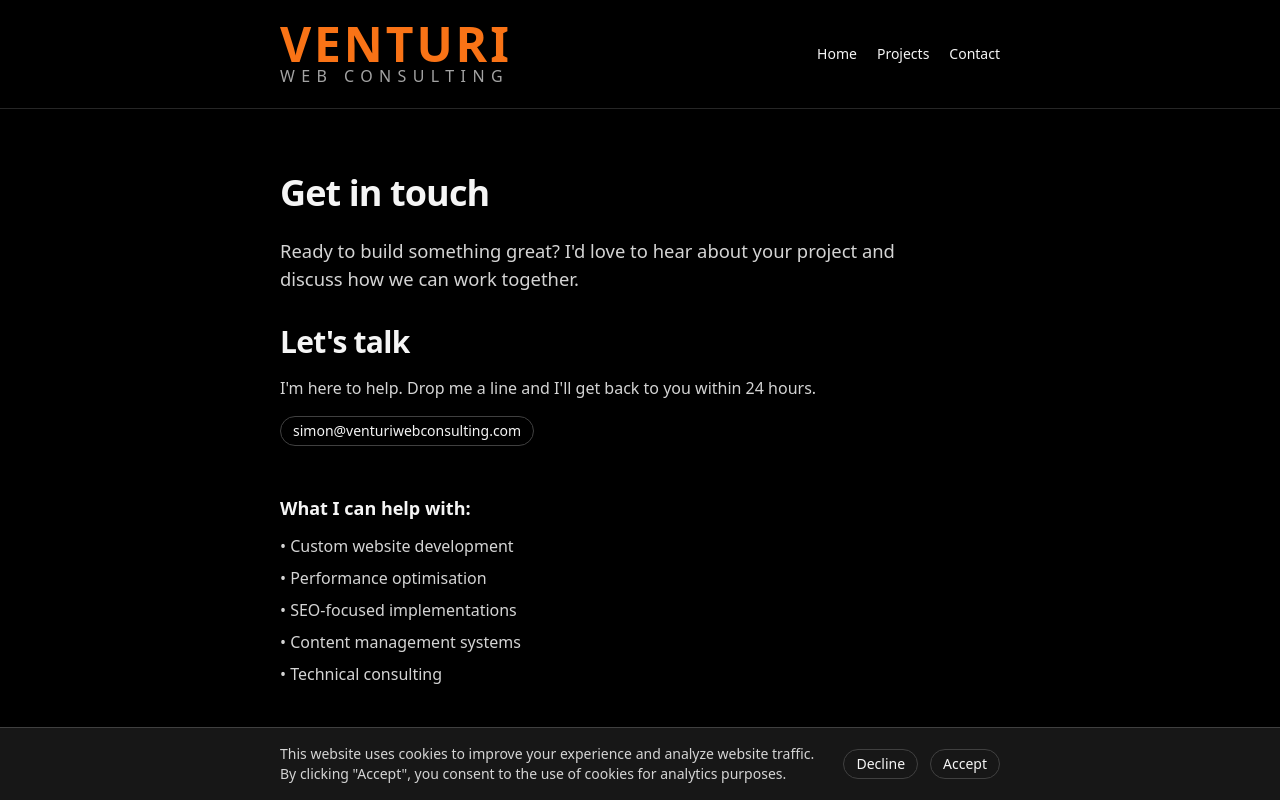
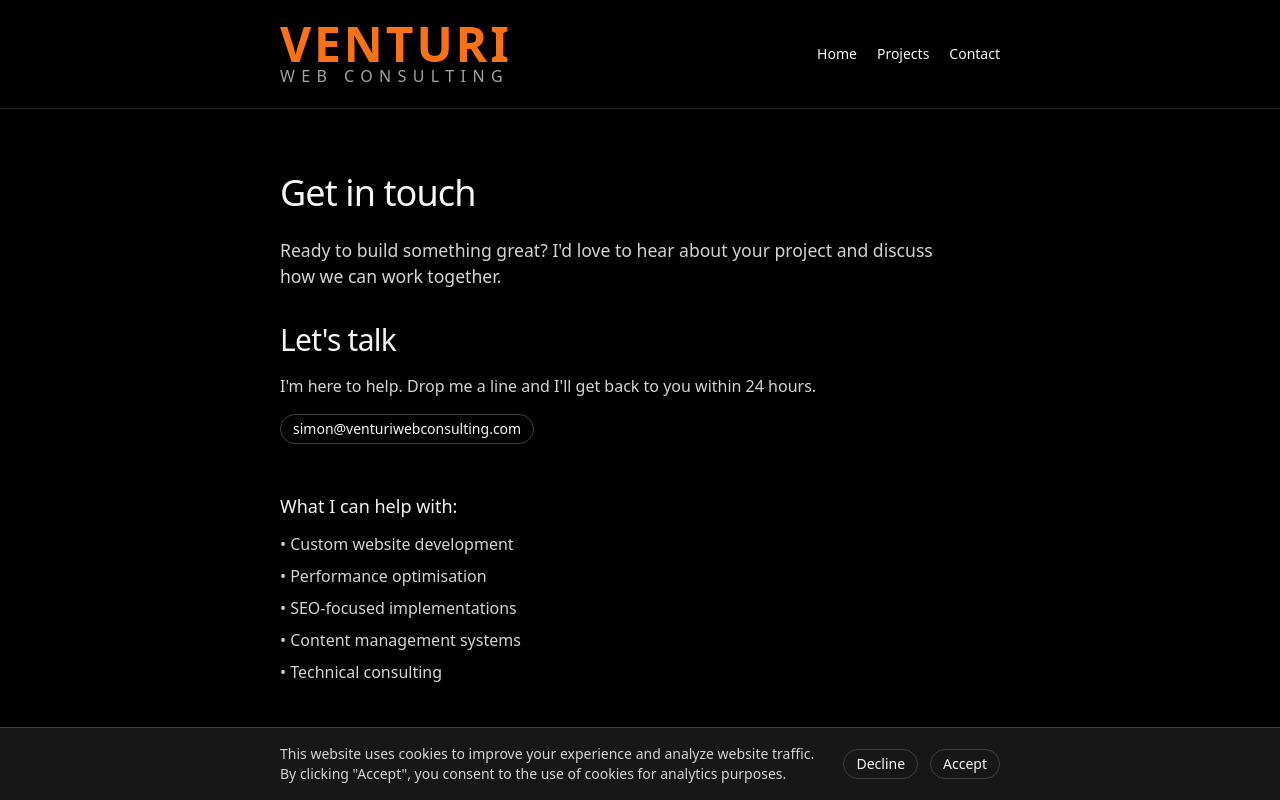
Before and after one commit to simonventuri/venturi-web-consulting, a Next.js app: page /contact in a window 1280 px wide. Built offline with nearby package versions, Linux system fonts and the light colour scheme.

Commit message:
Fixed heading weights to improve hierarchy with VENTURI mark.

```diff
--- a/app/contact/page.tsx
+++ b/app/contact/page.tsx
@@ -35,7 +35,7 @@ export default function ContactPage() {
             </div>
 
             <div className="pt-6">
-              <h3 className="text-lg font-semibold mb-3">What I can help with:</h3>
+              <h3 className="text-lg mb-3">What I can help with:</h3>
               <ul className="space-y-2 text-neutral-300">
                 <li>• Custom website development</li>
                 <li>• Performance optimisation</li>
--- a/app/globals.css
+++ b/app/globals.css
@@ -28,16 +28,16 @@ a {
 }
 
 .h1 {
-    @apply text-3xl sm:text-4xl font-bold tracking-tight;
+    @apply text-3xl sm:text-4xl font-thin tracking-tight;
 }
 
 .h2 {
-    @apply text-2xl sm:text-3xl font-bold tracking-tight;
+    @apply text-2xl sm:text-3xl font-thin tracking-tight;
 }
 
 .lead {
     @apply text-neutral-300;
-    font-size: 1.15em;
+    font-size: 1.1em;
 }
 
 .card {
```
